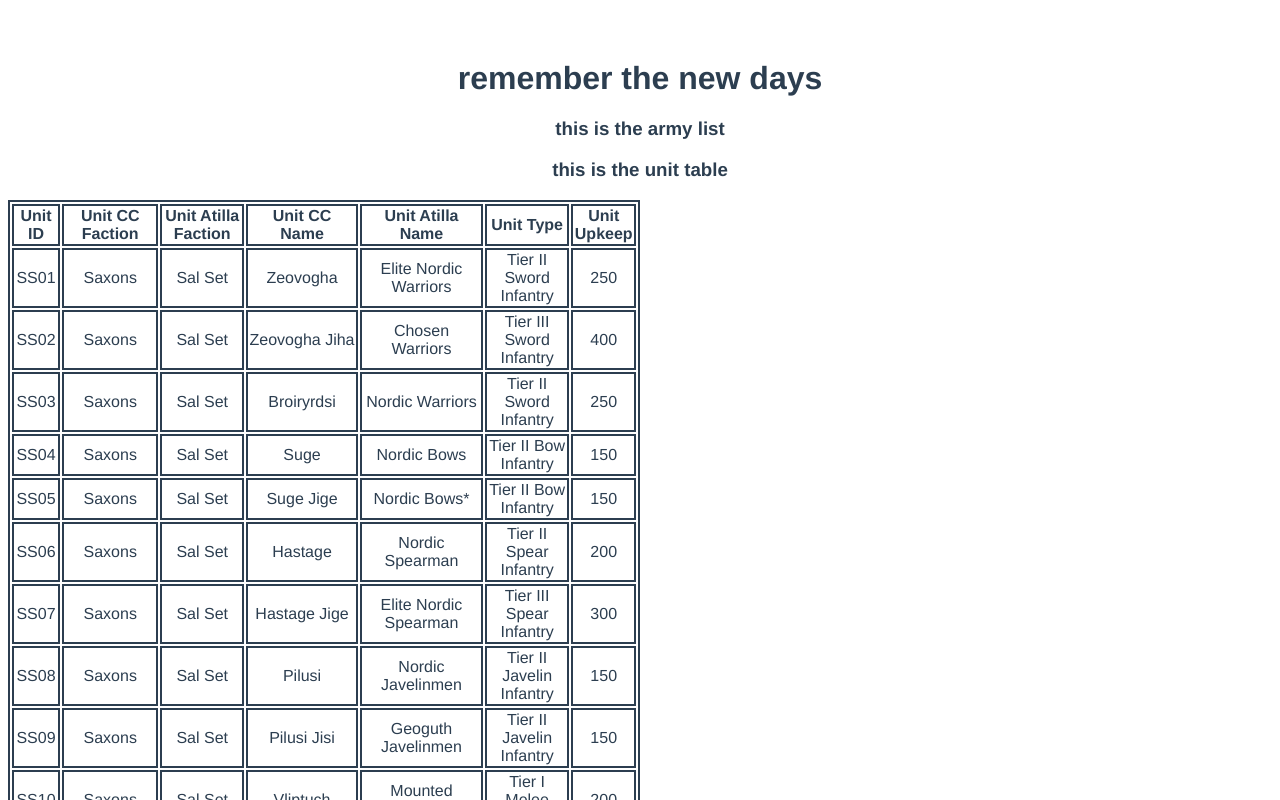
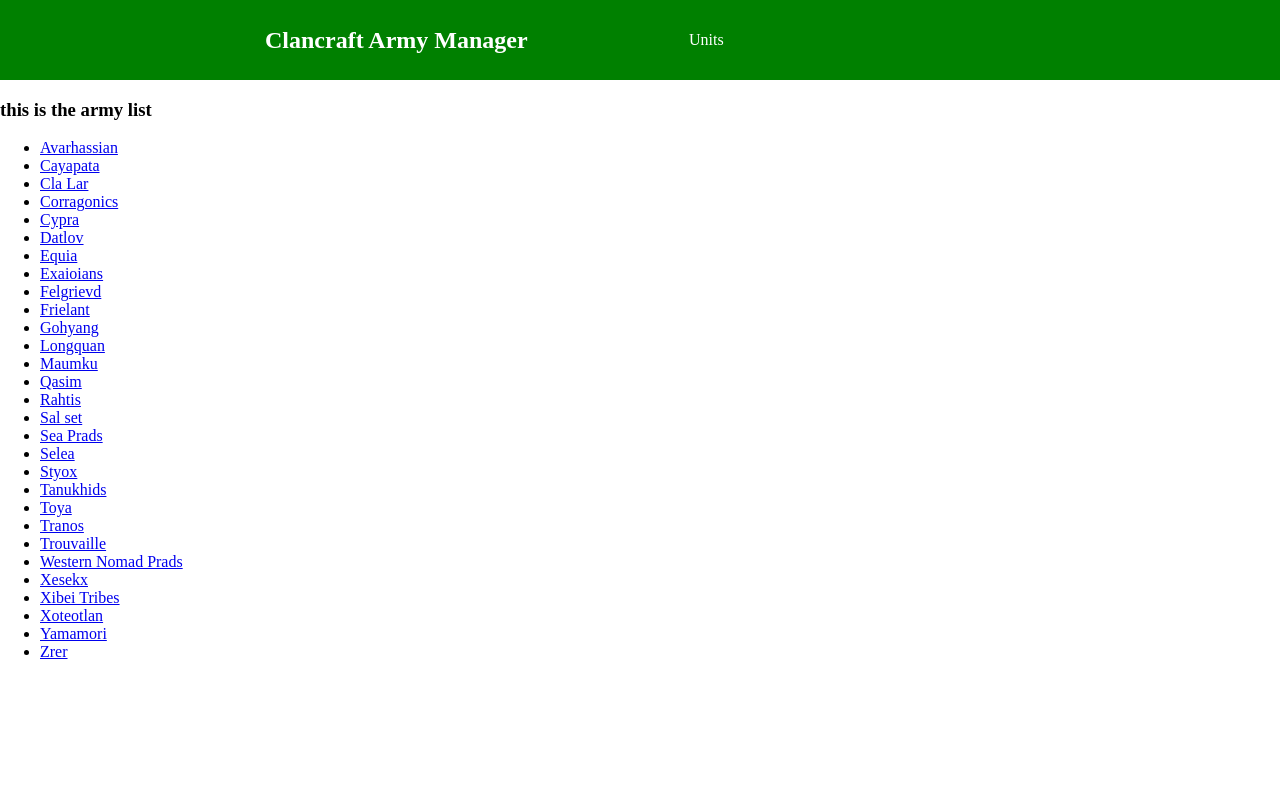
Before and after one commit to 7GCraft/Clancraft-Army-Manager, a Vue app: page /armies in a window 1280 px wide. Shown: the top 800 px of the page. Built offline with nearby package versions, Linux system fonts and the light colour scheme.

Commit message:
Added a navigation and created route for army viewer.

```diff
--- a/src/App.vue
+++ b/src/App.vue
@@ -1,22 +1,25 @@
 <template>
-  <h1> remember the new days</h1>
-  <RouterView/>
-  <unit-table></unit-table>
+  <TheNavigation></TheNavigation>
+  <router-view> </router-view>
 </template>
 
 <script>
 import clancraftUnits from './CC_UNITS.json'
 import unitUpkeep from './UNIT_UPKEEP.json'
+import StateList from './STATE_ID.json'
 import {calculateUpkeep} from './helper'
+import TheNavigation from './components/TheNavigation.vue'
 export default {
   name: 'App',
   components: {
-  },
+    TheNavigation
+},
   created(){
 
   },
   provide(){
     return{
+      stateList: StateList,
       calculateUpkeep: calculateUpkeep,
       clancraftUnits : clancraftUnits,
       unitUpkeep: unitUpkeep
@@ -30,12 +33,7 @@ export default {
 </script>
 
 <style>
-#app {
-  font-family: Avenir, Helvetica, Arial, sans-serif;
-  -webkit-font-smoothing: antialiased;
-  -moz-osx-font-smoothing: grayscale;
-  text-align: center;
-  color: #2c3e50;
-  margin-top: 60px;
+body {
+  margin: 0px;
 }
 </style>
--- /dev/null
+++ b/src/components/TheNavigation.vue
@@ -0,0 +1,76 @@
+<template>
+    <header>
+        <nav>
+            <h1><router-link to="/">Clancraft Army Manager</router-link></h1>
+        </nav>
+        <nav>
+            <ul>
+                <li>
+                    <router-link to="/units">Units</router-link>
+                </li>
+            </ul>
+        </nav>
+    </header>
+</template>
+
+<style scoped>
+ header {
+  width: 100%;
+  height: 5rem;
+  background-color: green;
+  display: flex;
+  justify-content: center;
+  align-items: center;
+}
+
+header a {
+  color: white;
+  text-decoration: none;
+  display: inline-block;
+  padding: 0.75rem 1.5rem;
+  border: 1px solid transparent;
+}
+
+a:active,
+a:hover,
+a.router-link-active {
+  border: 1px solid white;
+}
+
+h1 {
+  margin: 0;
+  color:white;
+}
+
+h1 a {
+  color: white;
+  margin: 0;
+}
+
+h1 a:hover,
+h1 a:active,
+h1 a.router-link-active {
+  border-color: transparent;
+}
+
+header nav {
+  width: 30%;
+  margin: 1rem;
+  display: flex;
+  justify-content: space-between;
+  align-items: center;
+}
+
+header ul {
+  list-style: none;
+  margin: 0;
+  padding: 0;
+  display: flex;
+  justify-content: center;
+  align-items: center;
+}
+
+li {
+  margin: 0 0.5rem;
+}
+</style>
--- a/src/components/UnitTable.vue
+++ b/src/components/UnitTable.vue
@@ -34,7 +34,7 @@ export default{
 
 <style scoped>
     .unit-table{
-        width:50%;
+        width:100%;
         border: 2px solid;
     }
     th{
--- a/src/main.js
+++ b/src/main.js
@@ -4,6 +4,7 @@ import {createRouter,createWebHistory} from 'vue-router'
 import ArmyList from './pages/ArmyList.vue'
 import ArmyView from './pages/ArmyView.vue'
 import NotFound from './pages/NotFound.vue'
+import UnitList from './pages/UnitList.vue'
 const app = createApp(App)
 
 
@@ -19,13 +20,17 @@ const router = createRouter({
         name: 'armies',
         path: '/armies',
         component: ArmyList,
-      }, // our-domain.com/teams => TeamsList
+      },
+      {
+        name: 'units',
+        path:'/units',
+        component: UnitList
+      },
 
       { path: '/:notFound(.*)', component: NotFound }
     ],
     linkActiveClass: 'active',
     scrollBehavior(_, _2, savedPosition) {
-      // console.log(to, from, savedPosition);
       if (savedPosition) {
         return savedPosition;
       }
--- a/src/pages/ArmyList.vue
+++ b/src/pages/ArmyList.vue
@@ -1,11 +1,21 @@
 <template>
     <h3> this is the army list</h3>
-    <unit-table></unit-table>
+    <ul>
+        <li v-for="(stateId,stateName) in CCStateList" :key="stateId">
+            <router-link :to="this.$route.path+'/'+stateId">{{ stateName }}</router-link>
+        </li>
+    </ul>
 </template>
 <script>
-import UnitTable from '@/components/UnitTable.vue';
+
 
 export default {
-    components: { UnitTable }
+    inject:['stateList'],
+    computed:{
+        CCStateList(){
+            return this.stateList
+        },
+    }
 }
+
 </script>
--- a/src/pages/ArmyView.vue
+++ b/src/pages/ArmyView.vue
@@ -1,8 +1,19 @@
 <template>
-    <h1> this is the army viewer</h1>
+    <h1> this is the army viewer for {{ armyName }}</h1>
 </template>
 <script>
 export default {
+    inject:['stateList'],
+    computed:{
+        armyName(){
 
+            for(const state in this.stateList){
+                if(this.stateList[state] === this.$route.params.armyId){
+                    return state
+                }
+            }
+            return null
+        }
+    }
 }
 </script>
--- /dev/null
+++ b/src/pages/UnitList.vue
@@ -0,0 +1,15 @@
+<template>
+    <h3>Welcome to the unit list</h3>
+    <unit-table></unit-table>
+</template>
+
+
+<script>
+import UnitTable from '@/components/UnitTable.vue'
+
+export default {
+    components:{
+        UnitTable
+    }
+}
+</script>
```
Also changed, not shown: src/components/Navigation.vue (deleted).
